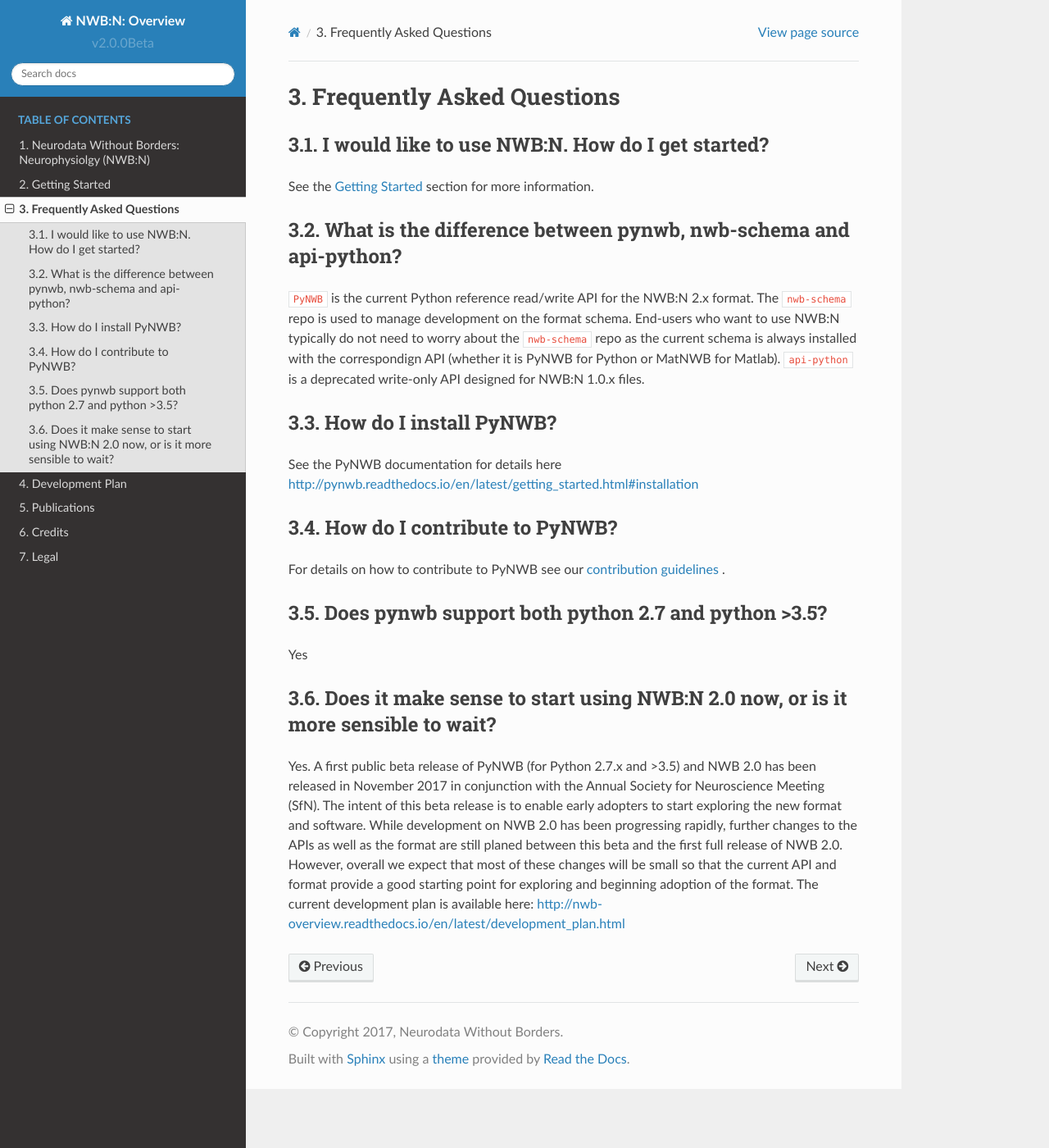
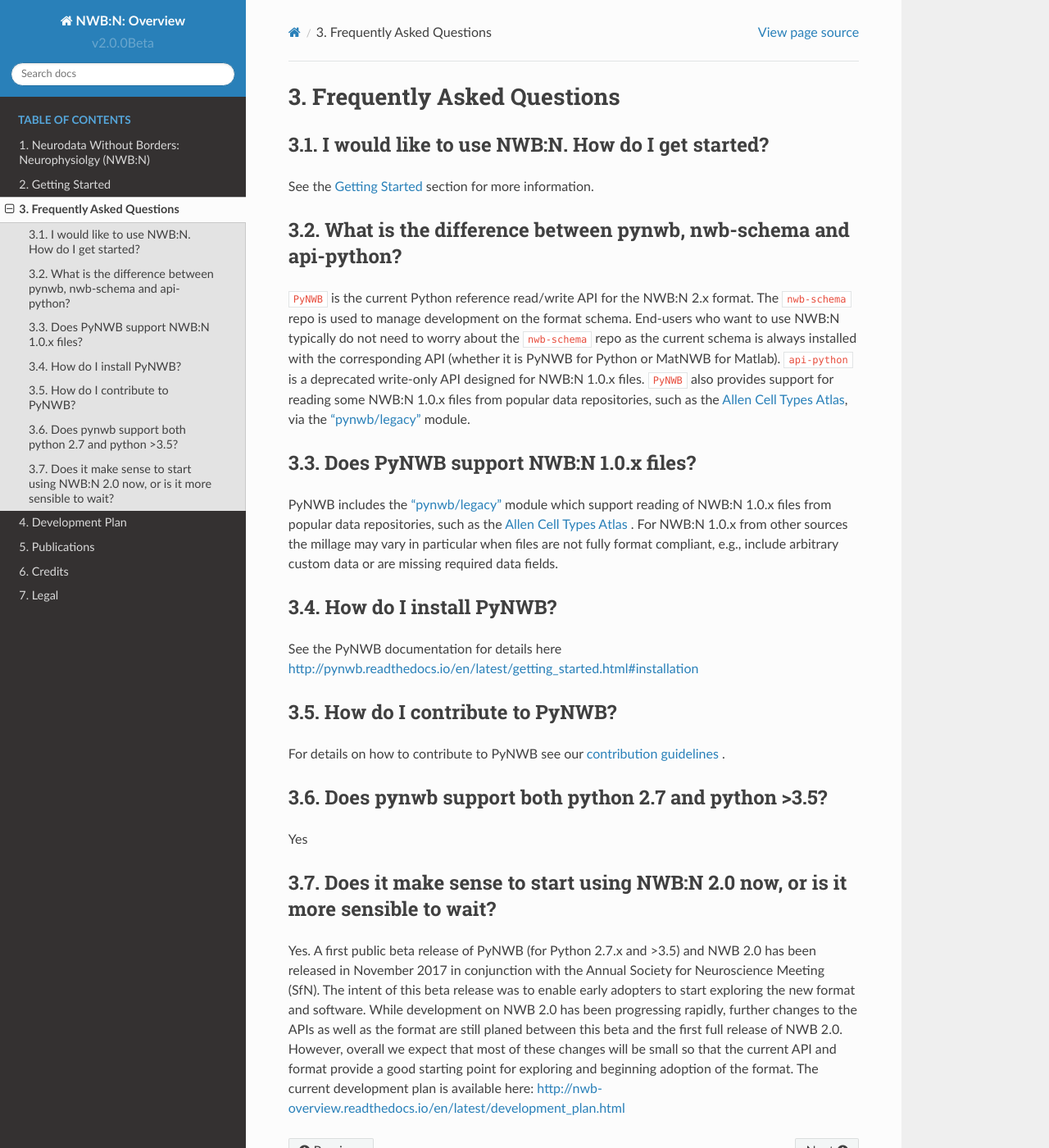
Before and after one commit to NeurodataWithoutBorders/nwb-schema, a Sphinx documentation site: the page built from docs/general/source/faq.rst, in a window 1280 px wide and 1400 px high. Shown: the whole window at 82% size. Built offline with Sphinx 7.4.7 and the Read the Docs theme 2.0.0, drawn with Linux system fonts in a browser that asks for light colours.

Commit message:
Fix issues identfied by @jcgt in #107

```diff
--- a/docs/general/source/faq.rst
+++ b/docs/general/source/faq.rst
@@ -13,9 +13,21 @@
 ``PyNWB`` is the current Python reference read/write API for the NWB:N 2.x format.
 The ``nwb-schema`` repo is used to manage development on the format schema. End-users
 who want to use NWB:N typically do not need to worry about the ``nwb-schema`` repo
-as the current schema is always installed with the correspondign API (whether it
+as the current schema is always installed with the corresponding API (whether it
 is PyNWB for Python or MatNWB for Matlab). ``api-python`` is a deprecated write-only
-API designed for NWB:N 1.0.x files.
+API designed for NWB:N 1.0.x files. ``PyNWB`` also provides support for reading some
+NWB:N 1.0.x files from popular data repositories, such as the
+`Allen Cell Types Atlas <http://celltypes.brain-map.org/>`_, via the
+`"pynwb/legacy" <http://pynwb.readthedocs.io/en/latest/pynwb.legacy.html>`_ module.
+
+Does PyNWB support NWB:N 1.0.x files?
+-------------------------------------
+
+PyNWB includes the `"pynwb/legacy" <http://pynwb.readthedocs.io/en/latest/pynwb.legacy.html>`_ module
+which support reading of NWB:N 1.0.x files from popular data repositories, such as the
+`Allen Cell Types Atlas <http://celltypes.brain-map.org/>`_ .  For NWB:N 1.0.x from other sources
+the millage may vary in particular when files are not fully format compliant, e.g., include
+arbitrary custom data or are missing required data fields.
 
 How do I install PyNWB?
 -----------------------
@@ -37,7 +49,7 @@
 
 Yes. A first public beta release of PyNWB (for Python 2.7.x and >3.5) and NWB 2.0 has been released in
 November 2017 in conjunction with the Annual Society for Neuroscience Meeting (SfN). The intent of this beta
-release is to enable early adopters to start exploring the new format and software. While development on NWB 2.0 has
+release was to enable early adopters to start exploring the new format and software. While development on NWB 2.0 has
 been progressing rapidly, further changes to the APIs as well as the format are still planed between this beta
 and the first full release of NWB 2.0. However, overall we expect that most of these changes will be small so that
 the current API and format provide a good starting point for exploring and beginning adoption of the format.
--- a/docs/general/source/getting_started.rst
+++ b/docs/general/source/getting_started.rst
@@ -10,10 +10,10 @@
 I am scientist/developer in a neuroscience lab and want to start using NWB:N
 ^^^^^^^^^^^^^^^^^^^^^^^^^^^^^^^^^^^^^^^^^^^^^^^^^^^^^^^^^^^^^^^^^^^^^^^^^^^^
 
-For end-users, the main entry point into the world of NWB:N are usually the PyNWB Python API.
+For end-users, the main entry point into the world of NWB:N is usually the PyNWB Python API.
 For more details see here: `http://readthedocs.org/projects/pynwb/downloads/pdf/latest <http://readthedocs.org/projects/pynwb/downloads/pdf/latest/>`_
 
-For Matlab users, a MatNWB also provides a Matlab API for NWB:N 2.  For more details see here:
+For Matlab users, MatNWB also provides a Matlab API for NWB:N 2.  For more details see here:
 `https://github.com/NeurodataWithoutBorders/matnwb <https://github.com/NeurodataWithoutBorders/matnwb>`_
 
 I want to get an overview of all the aspects of NWB:N
```
